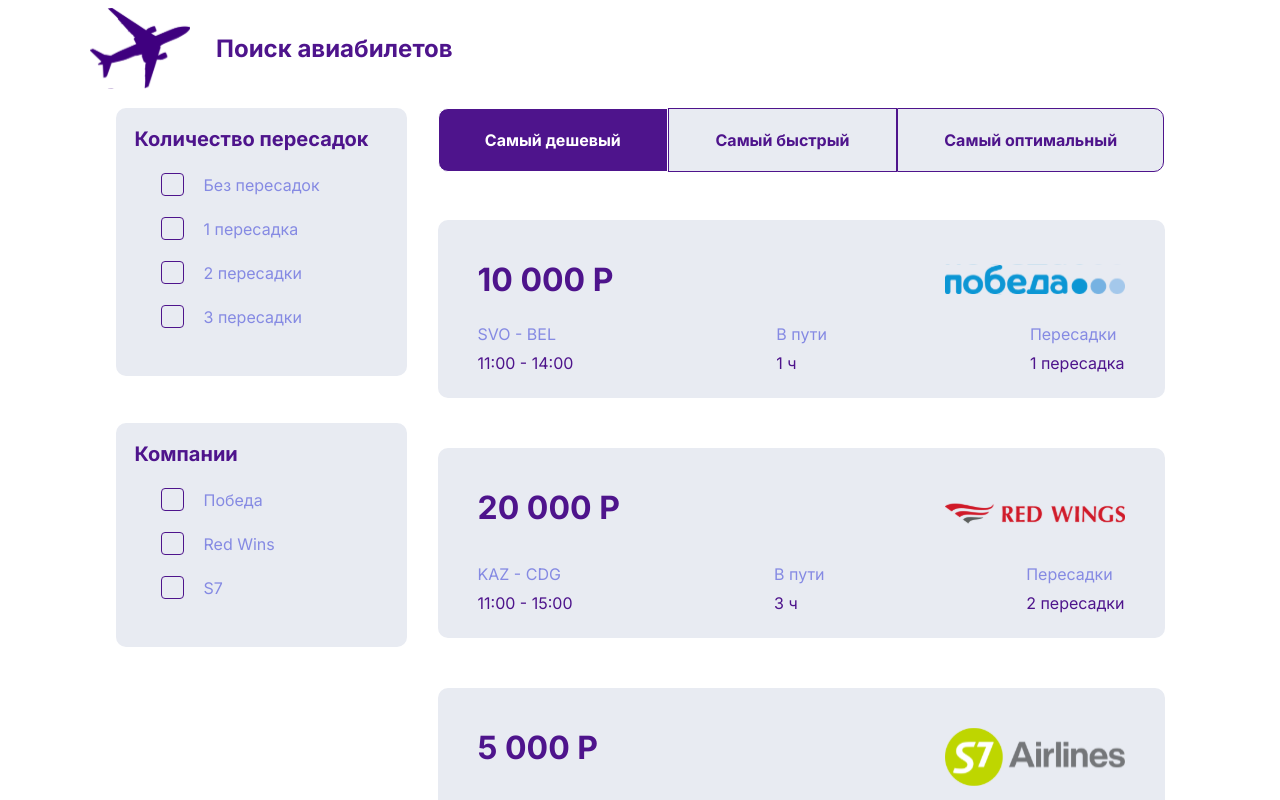
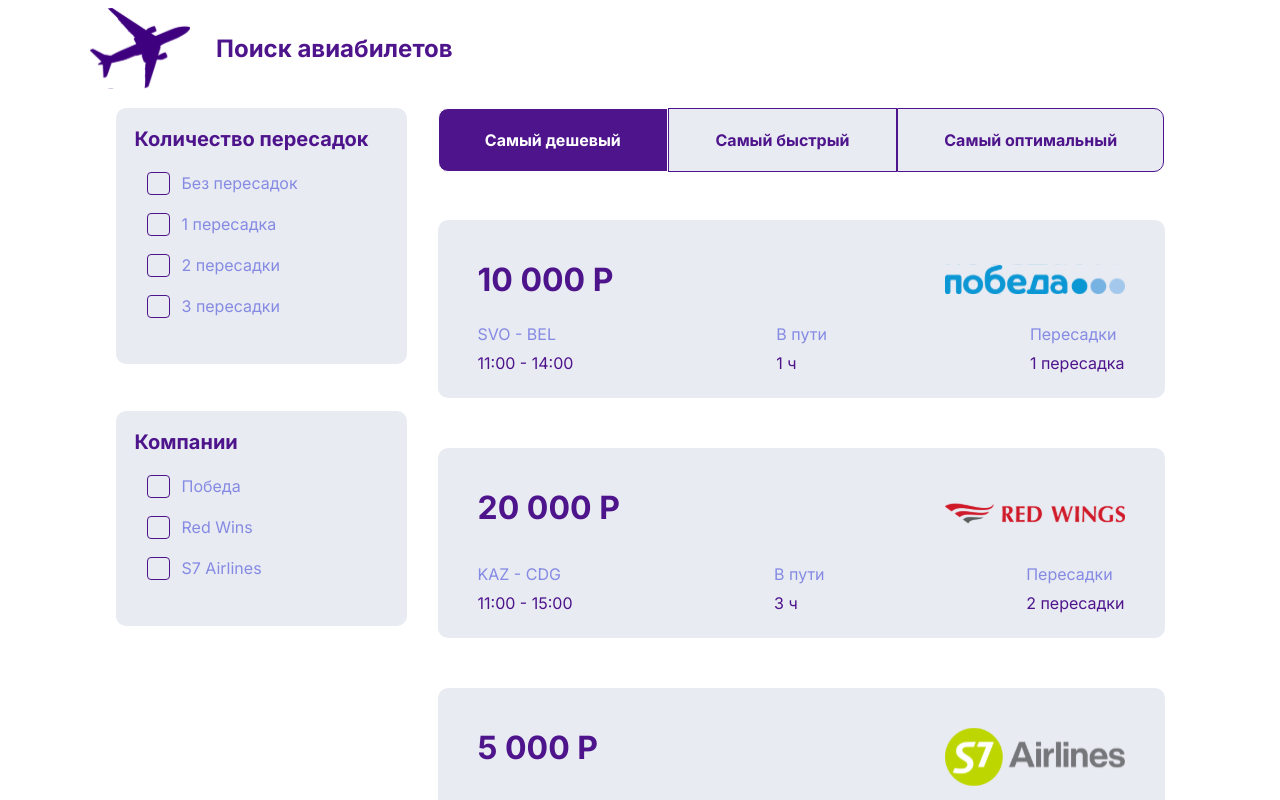
Before and after one commit to Reactiveproject/Flights_redux, a React (Vite) app: page / in a window 1280 px wide. Shown: the top 800 px of the page. Built offline with nearby package versions, Linux system fonts and the light colour scheme; data requests are answered from the project's data file.

Commit message:
add filter code for company filter

```diff
--- a/server/db.json
+++ b/server/db.json
@@ -106,7 +106,7 @@
       "connectionAmount": 2
     },
     {
-      "id": 7,
+      "id": 8,
       "from": "VKO",
       "to": "CDG",
       "company": "redwings",
@@ -121,7 +121,7 @@
       "connectionAmount": 3
     },
     {
-      "id": 8,
+      "id": 9,
       "from": "BIO",
       "to": "SVO",
       "company": "pobeda",
@@ -136,7 +136,7 @@
       "connectionAmount": 2
     },
     {
-      "id": 9,
+      "id": 10,
       "from": "KGD",
       "to": "SVO",
       "company": "redwings",
--- a/src/Components/FilterBlock/FilterBlock.tsx
+++ b/src/Components/FilterBlock/FilterBlock.tsx
@@ -13,7 +13,7 @@ function FilterBlock() {
       <FilterItem
         title={"Компании"}
         itemArray={companiesArray}
-        inputType={"radio"}
+        inputType={"checkbox"}
       />
     </div>
   );
--- a/src/Components/FilterItem/FilterItem.module.scss
+++ b/src/Components/FilterItem/FilterItem.module.scss
@@ -51,24 +51,50 @@
 }
 
 .filterItem {
+  padding-left: 21px;
   display: flex;
   align-items: center;
   gap: 20px;
+  cursor: pointer;
   @media screen and (max-width: $tablet) {
     align-items: start;
+    padding-left: 41px;
+  }
+  & :checked + .checkbox {
+    position: absolute;
+    background-image: url(../../assets/cheked_ico.svg);
+    background-repeat: no-repeat;
+    background-position: center;
   }
 }
 
 .checkbox {
-  align-items: flex-start;
-  border: 1px solid $base-color;
+  position: absolute;
   width: 21px;
   height: 21px;
+  // background-color: inherit;
+  border: 1px solid $base-color;
   border-radius: 4px;
-  &::before {
-  }
+  margin-left: -35px;
+
   @media screen and (max-width: $tablet) {
     border: 1px solid white;
+    margin-left: -30px;
+  }
+}
+
+.radiobox {
+  position: absolute;
+  width: 21px;
+  height: 21px;
+  // background-color: inherit;
+  border: 1px solid $base-color;
+  border-radius: 50%;
+  margin-left: -35px;
+
+  @media screen and (max-width: $tablet) {
+    border: 1px solid white;
+    margin-left: -30px;
   }
 }
 
@@ -84,5 +110,8 @@
 }
 
 .input {
-  display: none;
+  position: absolute;
+  -webkit-appearance: none;
+  -moz-appearance: none;
+  appearance: none;
 }
--- a/src/Components/FilterItem/FilterItem.tsx
+++ b/src/Components/FilterItem/FilterItem.tsx
@@ -1,9 +1,27 @@
 import cl from "./FilterItem.module.scss";
 import { useAppDispatch } from "../../Hooks/hooks";
-import { filteredByFlights } from "../../Store/FlightsSlice";
+import {
+  filtredByCompany,
+  filtredByConnections,
+} from "../../Store/FlightsSlice";
 
-function FilterItem({ title, itemArray, inputType }) {
+function FilterItem({
+  title,
+  itemArray,
+  inputType,
+}: {
+  title: string;
+  itemArray: {
+    name: string;
+    value: any;
+  }[];
+  inputType: string;
+}) {
   const dispatch = useAppDispatch();
+
+  // const setSelectFilter = (item) => {
+  //   dispatch(filteredByFlights(item.value));
+  // };
 
   return (
     <div className={cl.filterItemBlock}>
@@ -11,17 +29,15 @@ function FilterItem({ title, itemArray, inputType }) {
       <form className={cl.filterItemList}>
         {itemArray.map((item) => {
           return (
-            <div
+            <label
               className={cl.filterItem}
               key={item.name}
-              onClick={() => {
-                dispatch(filteredByFlights(item.value));
-              }}
+              onClick={() => dispatch(filtredByCompany(item.value))}
             >
+              <input className={cl.input} type={inputType} value={item.value} />
               <div className={cl.checkbox}></div>
-              <input className={cl.input} type={inputType} value={item.value} />
               <div className={cl.filterItemTitle}>{item.name}</div>
-            </div>
+            </label>
           );
         })}
       </form>
--- a/src/Components/Main/Main.tsx
+++ b/src/Components/Main/Main.tsx
@@ -15,7 +15,7 @@ export const connectionArray = [
 export const companiesArray = [
   { name: "Победа", value: "pobeda" },
   { name: "Red Wins", value: "redwings" },
-  { name: "S7", value: "s7" },
+  { name: "S7 Airlines", value: "s7" },
 ];
 
 function Main() {
--- a/src/Components/TicketsBlock/TicketsBlock.tsx
+++ b/src/Components/TicketsBlock/TicketsBlock.tsx
@@ -1,14 +1,11 @@
 import TicketsItem from "../TicketsItem/TicketsItem";
 import cl from "./TicketsBlock.module.scss";
 import SortBlock from "../SortBlock/SortBlock";
-import { useAppDispatch, useAppSelector } from "../../Hooks/hooks";
-import { changeInitPosition } from "../../Store/FlightsSlice";
+import { useAppSelector } from "../../Hooks/hooks";
 import MobileFilterBlock from "../MobileFilterBlock/MobileFilterBlock";
 
 function TicketsBlock() {
   const { flights, error, status } = useAppSelector((state) => state.flights);
-
-  const dispatch = useAppDispatch();
 
   return (
     <div className={cl.ticketsBlock}>
@@ -16,10 +13,10 @@ function TicketsBlock() {
       <MobileFilterBlock />
       {status === "loading" && <h2>Загрузка...</h2>}
       {error && <h2>Ошибка загрузки: {error}</h2>}
-      {flights.map((flight) => {
-        return <TicketsItem flight={flight} key={flight.id} />;
+      {flights.map((item) => {
+        return <TicketsItem flight={item} key={item.id} />;
       })}
-      <button
+      {/* <button
         className={cl.button}
         type="submit"
         onClick={() => {
@@ -27,7 +24,7 @@ function TicketsBlock() {
         }}
       >
         Загрузить еще билеты
-      </button>
+      </button> */}
     </div>
   );
 }
--- a/src/Components/TicketsItem/TicketsItem.tsx
+++ b/src/Components/TicketsItem/TicketsItem.tsx
@@ -1,5 +1,4 @@
 import cl from "./TicketsItem.module.scss";
-import { ITicket } from "../../Store/FlightsSlice";
 import { connectionArray } from "../Main/Main";
 
 import pobeda_logo from "../../assets/company_logos/pobeda_logo.svg";
@@ -12,7 +11,7 @@ const logoArray = [
   { item: s7_logo, value: "s7" },
 ];
 
-function TicketsItem({ flight }: ITicket) {
+function TicketsItem({ flight }) {
   return (
     <div className={cl.tiketsItem}>
       <div className={cl.ticketInfo}>
--- a/src/Store/FlightsSlice.ts
+++ b/src/Store/FlightsSlice.ts
@@ -1,5 +1,5 @@
 import { createAsyncThunk, createSlice } from "@reduxjs/toolkit";
-import { PayloadAction } from "@reduxjs/toolkit";
+// import { PayloadAction } from "@reduxjs/toolkit";
 
 export interface ITicket {
   id: number;
@@ -26,6 +26,7 @@ interface TicketTime {
 
 type FlightsState = {
   flights: ITicket[];
+  flightsConteiner?: ITicket[];
   logos: ILogos[];
   status: string;
   error: any;
@@ -34,21 +35,20 @@ type FlightsState = {
 
 const initialState: FlightsState = {
   flights: [],
+  flightsConteiner: [],
   logos: [],
   status: "",
   error: null,
   initpos: 0,
 };
 
-// const urlAPI = `http://localhost:3001/fligths?_start=0&_limit=3`;
+// const urlAPI = `http://localhost:3001/fligths?_start=3&_limit=3`;
 
 export const loadFligtsArray = createAsyncThunk(
   "flights/loadFligtsArray",
   async function (_, { rejectWithValue }) {
     try {
-      const response = await fetch(
-        `http://localhost:3001/fligths?_start=0&_limit=3`
-      );
+      const response = await fetch(`http://localhost:3001/fligths`);
 
       if (!response.ok) {
         throw new Error("Server Error");
@@ -65,23 +65,27 @@ export const loadFligtsArray = createAsyncThunk(
 const flightsSlice = createSlice({
   name: "flights",
   initialState,
-  reducers: (create) => ({
-    sortByFlights: create.reducer((state, action: PayloadAction<string>) => {
+  reducers: {
+    sortByFlights(state, action) {
+      state.flights.sort((a, b) => a[action.payload] - b[action.payload]);
+    },
+    filtredByCompany(state, action) {
       console.log(action.payload);
-
-      state.flights.sort((a, b) => a[action.payload] - b[action.payload]);
-    }),
-    filteredByFlights: create.reducer((state, action) => {
+      state.flights = state.flightsConteiner.filter(
+        (item) => item.company === action.payload
+      );
+    },
+    filtredByConnections(state, action) {
       console.log(action.payload);
-      state.flights = state.flights.filter((item) => {
-        item.connectionAmount == action.payload;
-      });
-    }),
-    changeInitPosition: create.reducer((state, action) => {
-      state.initpos += action.payload;
-      console.log(state.initpos);
-    }),
-  }),
+      state.flights = state.flightsConteiner.filter(
+        (item) => item.company === action.payload
+      );
+    },
+    // changeInitPosition: create.reducer((state, action) => {
+    //   state.initpos += action.payload;
+    //   console.log(state.initpos);
+    // }),
+  },
   extraReducers: (builder) => {
     builder
       .addCase(loadFligtsArray.pending, (state) => {
@@ -90,6 +94,7 @@ const flightsSlice = createSlice({
       .addCase(loadFligtsArray.fulfilled, (state, action) => {
         state.status = "resolved";
         state.flights = action.payload;
+        state.flightsConteiner = action.payload;
       })
       .addCase(loadFligtsArray.rejected, (state, action) => {
         state.status = "rejected";
@@ -98,6 +103,6 @@ const flightsSlice = createSlice({
   },
 });
 
-export const { sortByFlights, filteredByFlights, changeInitPosition } =
+export const { sortByFlights, filtredByCompany, filtredByConnections } =
   flightsSlice.actions;
 export default flightsSlice.reducer;
```
Also changed, not shown: src/Components/SortBlockItem/SortBlockItem.module.scss (deleted, +0 -37 lines), src/Components/SortBlockItem/SortBlockItem.tsx (deleted, +0 -33 lines), src/assets/cheked_ico.svg (added).
